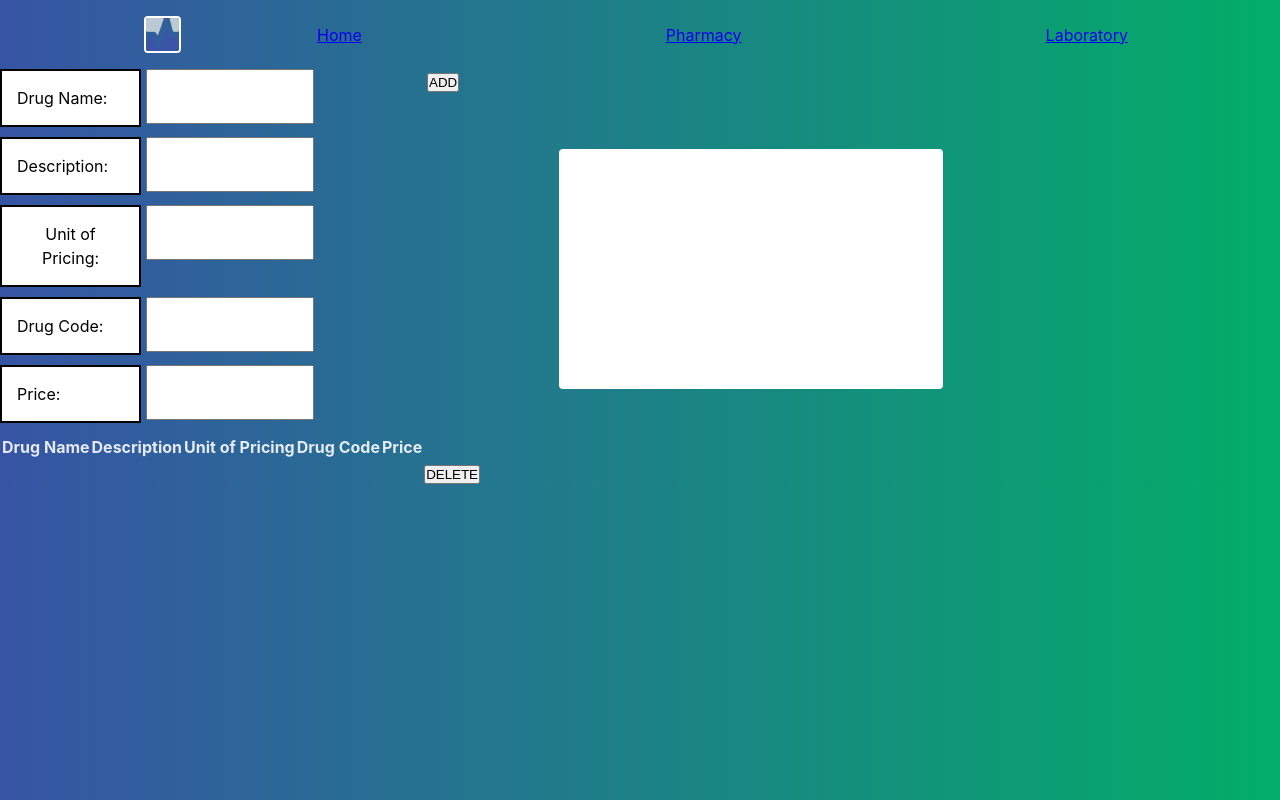
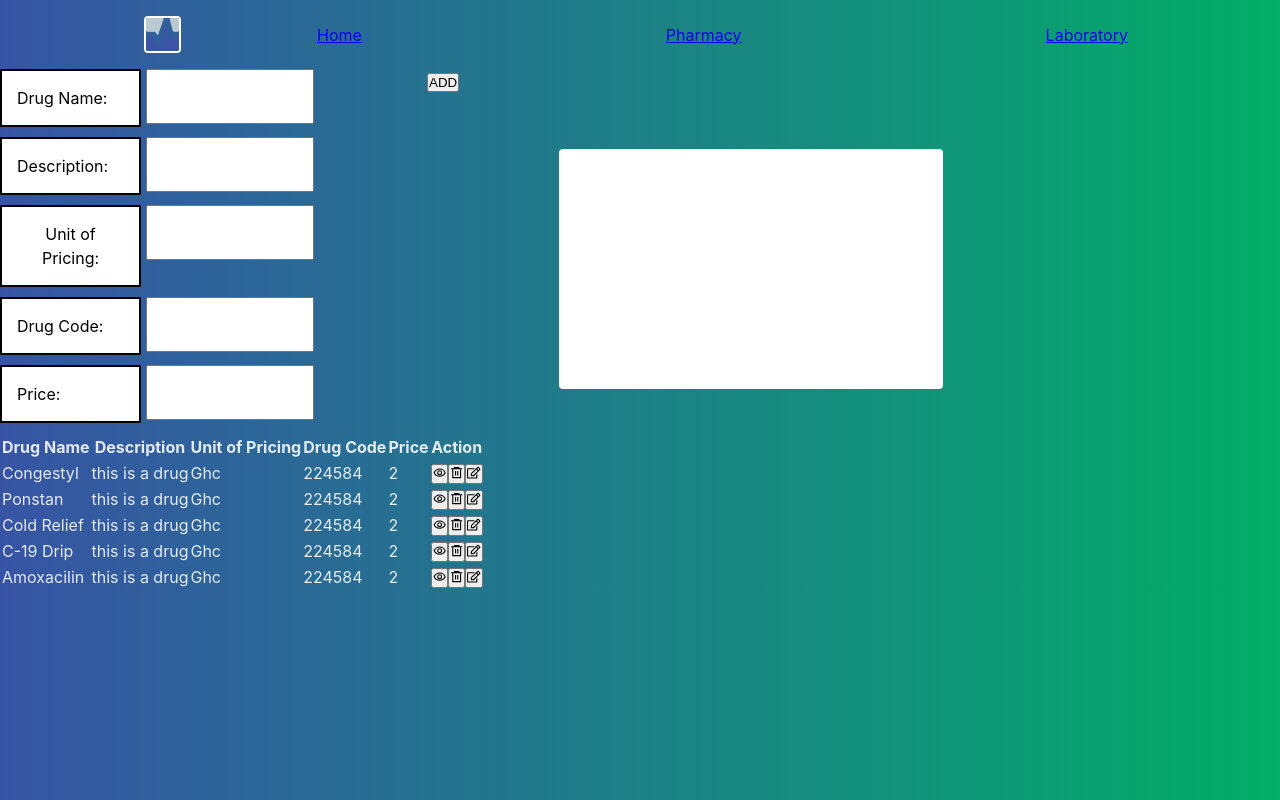
Before and after one commit to abronoma/Project-Medtrack, a React (Vite) app: page /pharmacy in a window 1280 px wide. Built offline with nearby package versions, Linux system fonts and the light colour scheme.

Commit message:
React icons added

```diff
--- a/package.json
+++ b/package.json
@@ -14,6 +14,7 @@
     "react": "^18.2.0",
     "react-bootstrap": "^2.10.0",
     "react-dom": "^18.2.0",
+    "react-icons": "^5.0.1",
     "react-redux": "^9.1.0",
     "react-router-dom": "^6.21.3",
     "redux": "^5.0.1",
--- a/src/components/pharmacy/Table.jsx
+++ b/src/components/pharmacy/Table.jsx
@@ -1,8 +1,13 @@
-import React from 'react'
+import React from "react";
+import { pharmacyData } from "../../data/dummy.js";
+import { RiDeleteBin6Line } from "react-icons/ri";
+import { FaRegEdit } from "react-icons/fa";
+import { MdOutlineRemoveRedEye } from "react-icons/md";
+
 
 export default function Table() {
   return (
-    <div className='table'>
+    <div>
       <table>
         <thead>
           <tr>
@@ -11,19 +16,26 @@ export default function Table() {
             <th>Unit of Pricing</th>
             <th>Drug Code</th>
             <th>Price</th>
+            <th>Action</th>
           </tr>
         </thead>
         <tbody>
-                <tr>
-                    <td></td>
-                    <td></td>
-                    <td></td>
-                    <td></td>
-                    <td></td>
-                    <td><button>DELETE</button></td>
+          {pharmacyData.map((item) => (
+            <tr key={item.id}>
+              <td>{item.drugName}</td>
+              <td>{item.description}</td>
+              <td>{item.unitOfPricing}</td>
+              <td>{item.drugCode}</td>
+              <td>{item.price}</td>
+              <td>
+                <button><MdOutlineRemoveRedEye/></button>
+                <button><RiDeleteBin6Line/></button>
+                <button><FaRegEdit/></button>
+              </td>
             </tr>
+          ))}
         </tbody>
       </table>
     </div>
-  )
+  );
 }
--- a/src/data/dummy.js
+++ b/src/data/dummy.js
@@ -1,4 +1,4 @@
-import { PharmacyInventory } from "../pages/pharmacy-inventory/data-view/types";
+// import { PharmacyInventory } from "../pages/pharmacy-inventory/data-view/types";
 
 export const pharmacyData = [
   {
@@ -11,7 +11,7 @@ export const pharmacyData = [
   },
   {
     id: 2,
-    drugName: "Condom",
+    drugName: "Ponstan",
     drugCode: 224584,
     description: "this is a drug",
     unitOfPricing: "Ghc",
```
Also changed, not shown: src/components/stat.module.css (indentation only), 1 other file (tests, documents, lock files or other folders). Lines whose indentation alone changed are shown as unchanged.
